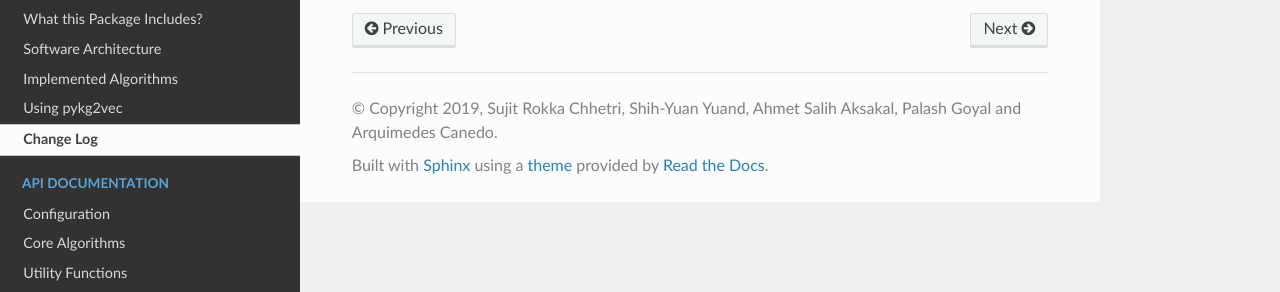
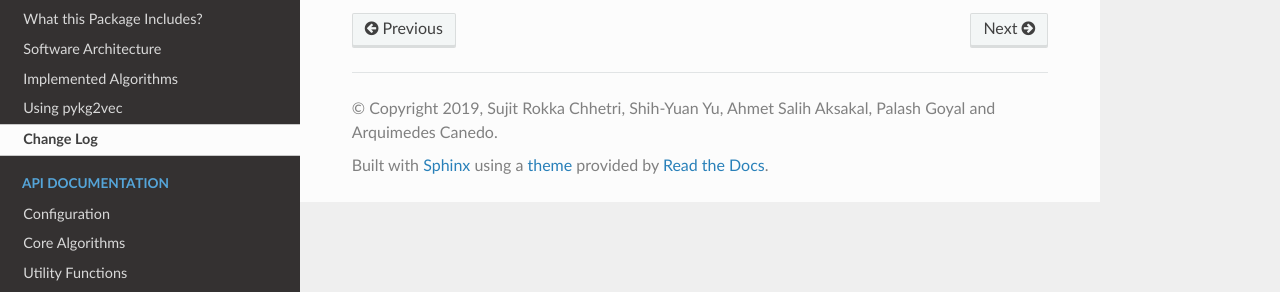
Before and after one commit to Sujit-O/pykg2vec, a Sphinx documentation site: the page built from docs/source/change_log.rst, in a window 1280 px wide. Shown: the part 195-487 px from the top of the page. Built offline with Sphinx 7.4.7 and the Read the Docs theme 2.0.0, drawn with Linux system fonts in a browser that asks for light colours; formulas are drawn with MathJax 3; pages that are not in the unit, such as notebooks, are missing from menus.

Commit message:
changed conf for readdocs

```diff
--- a/docs/source/conf.py
+++ b/docs/source/conf.py
@@ -22,9 +22,7 @@
 # add these directories to sys.path here. If the directory is relative to the
 # documentation root, use os.path.abspath to make it absolute, like shown here.
 sys.path.insert(0, os.path.abspath('../pykg2vec'))
-# sys.path.insert(0, "/home/david/Code/seglearn/selglearn")
-
-
+# sys.path.insert(0, "/Users/sujito/Desktop/codes/dev/pykg2vec")
 # -- General configuration ---------------------------------------------------
 
 # Try to override the matplotlib configuration as early as possible
@@ -85,8 +83,8 @@
 # -- Project information -----------------------------------------------------
 
 project = 'pykg2vec'
-copyright = '2019, Sujit Rokka Chhetri, Shih-Yuan Yuand, Ahmet Salih Aksakal, Palash Goyal and Arquimedes Canedo'
-author = 'Sujit Rokka Chhetri, Shih-Yuan Yuand, Ahmet Salih Aksakal, Palash Goyal and Arquimedes Canedo'
+copyright = '2019, Sujit Rokka Chhetri, Shih-Yuan Yu, Ahmet Salih Aksakal, Palash Goyal and Arquimedes Canedo'
+author = 'Sujit Rokka Chhetri, Shih-Yuan Yu, Ahmet Salih Aksakal, Palash Goyal and Arquimedes Canedo'
 
 # The version info for the project you're documenting, acts as replacement for
 # |version| and |release|, also used in various other places throughout the
```
